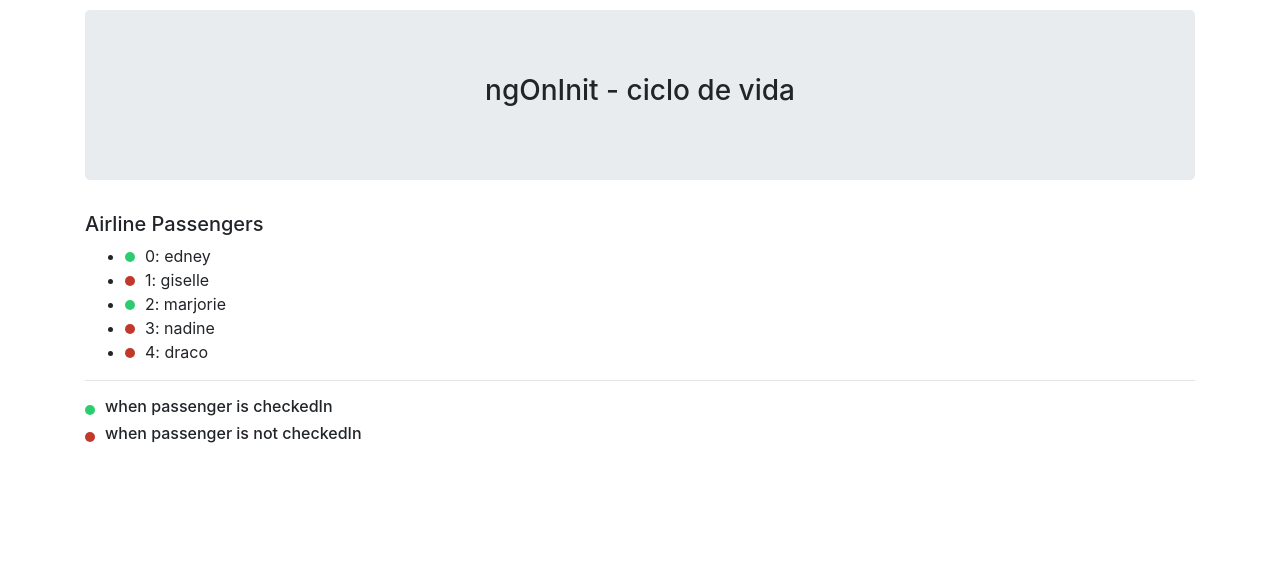
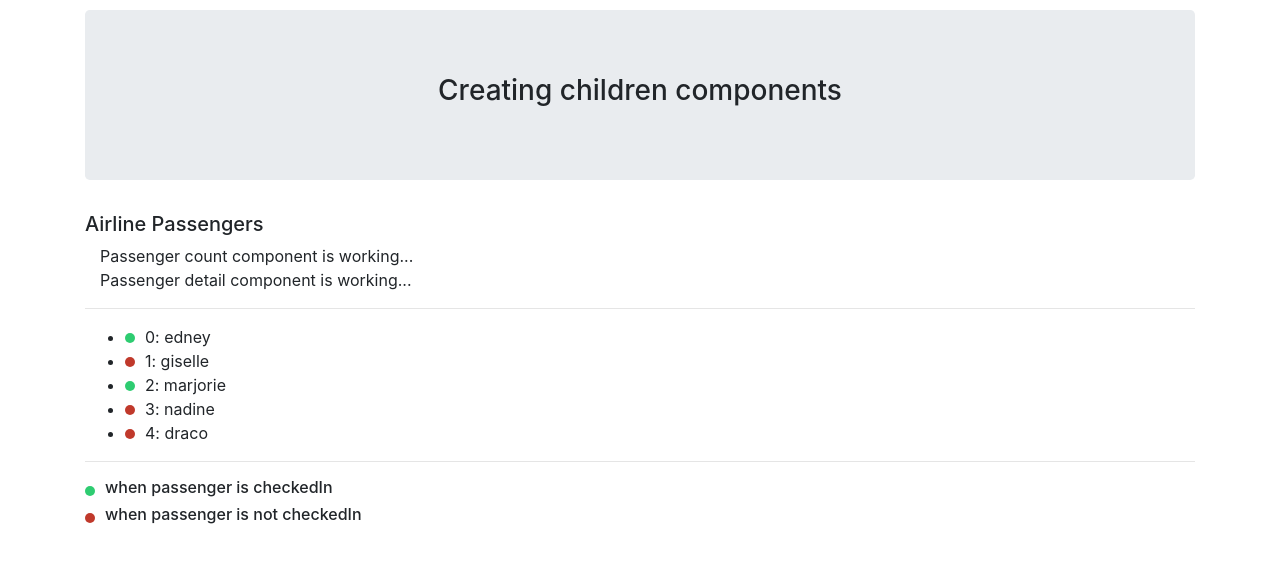
Before and after one commit to edneyRoldao/angular-todd-course, an Angular app: page / in a window 1280 px wide. Shown: the top 562 px of the page. Built offline with nearby package versions, Linux system fonts and the light colour scheme.

Commit message:
adicionado novos components

```diff
--- a/src/app/app.component.ts
+++ b/src/app/app.component.ts
@@ -9,7 +9,7 @@ import {Passenger} from './passenger-dashboard/models/passenger.interface';
     <div class="container" style="margin-top: 10px; margin-bottom: 30px">
       <div class="jumbotron">
 
-        <h3 style="text-align: center"> ngOnInit - ciclo de vida </h3>
+        <h3 style="text-align: center"> Creating children components  </h3>
 
       </div>
     </div>
--- /dev/null
+++ b/src/app/passenger-dashboard/components/passenger-count/passenger-count.component.ts
@@ -0,0 +1,17 @@
+import {Component} from '@angular/core';
+
+
+@Component({
+  selector: 'app-passenger-count',
+  styleUrls: ['passenger-count.component.css'],
+  template: `
+    <div class="container">
+      Passenger count component is working...
+    </div>
+  `
+})
+export class PassengerCountComponent {
+
+  constructor() {}
+
+}
--- /dev/null
+++ b/src/app/passenger-dashboard/components/passenger-detail/passenger-detail.component.ts
@@ -0,0 +1,16 @@
+import {Component} from '@angular/core';
+
+@Component({
+  selector: 'app-passenger-detail',
+  styleUrls: ['passenger-detail.component.css'],
+  template: `
+    <div class="container">
+      Passenger detail component is working...
+    </div>
+  `
+})
+export class PassengerDetailComponent {
+
+  constructor() {}
+
+}
--- a/src/app/passenger-dashboard/containers/pasenger-dashboard/passenger-dashboard.component.ts
+++ b/src/app/passenger-dashboard/containers/pasenger-dashboard/passenger-dashboard.component.ts
@@ -8,6 +8,12 @@ import { Passenger } from '../../models/passenger.interface';
     <div>
       <div class="container">
         <h5>Airline Passengers</h5>
+
+        <!-- novos components -->
+        <app-passenger-count></app-passenger-count>
+        <app-passenger-detail></app-passenger-detail>
+
+        <hr>
 
         <ul>
           <li *ngFor="let passenger of passengers; let i = index;">
```
Also changed, not shown: src/app/passenger-dashboard/passenger-dashboard.module.ts (+8 -1 lines), src/app/passenger-dashboard/components/passenger-count/passenger-count.component.css (added), src/app/passenger-dashboard/components/passenger-detail/passenger-detail.component.css (added), 1 other file (tests, documents, lock files or other folders).
